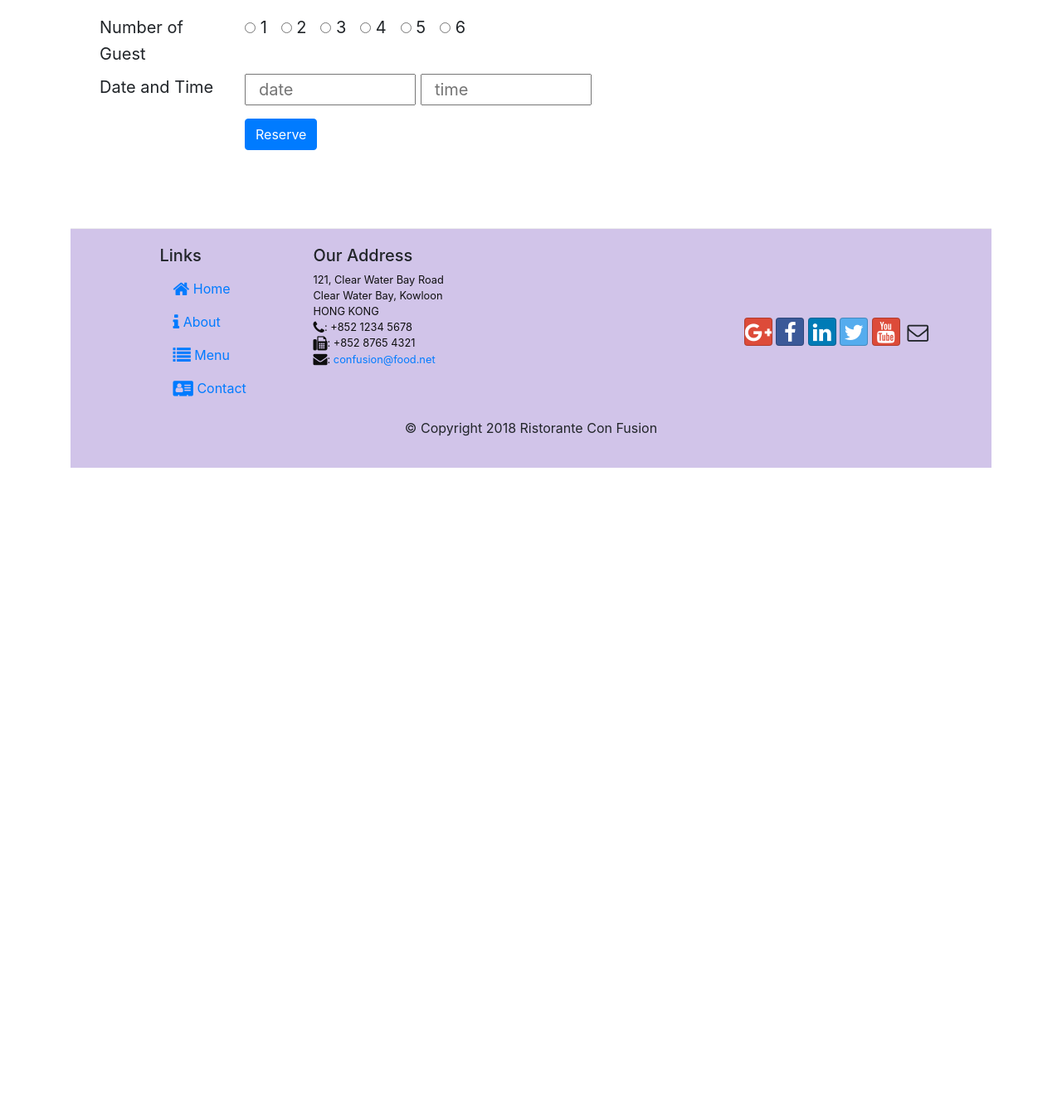
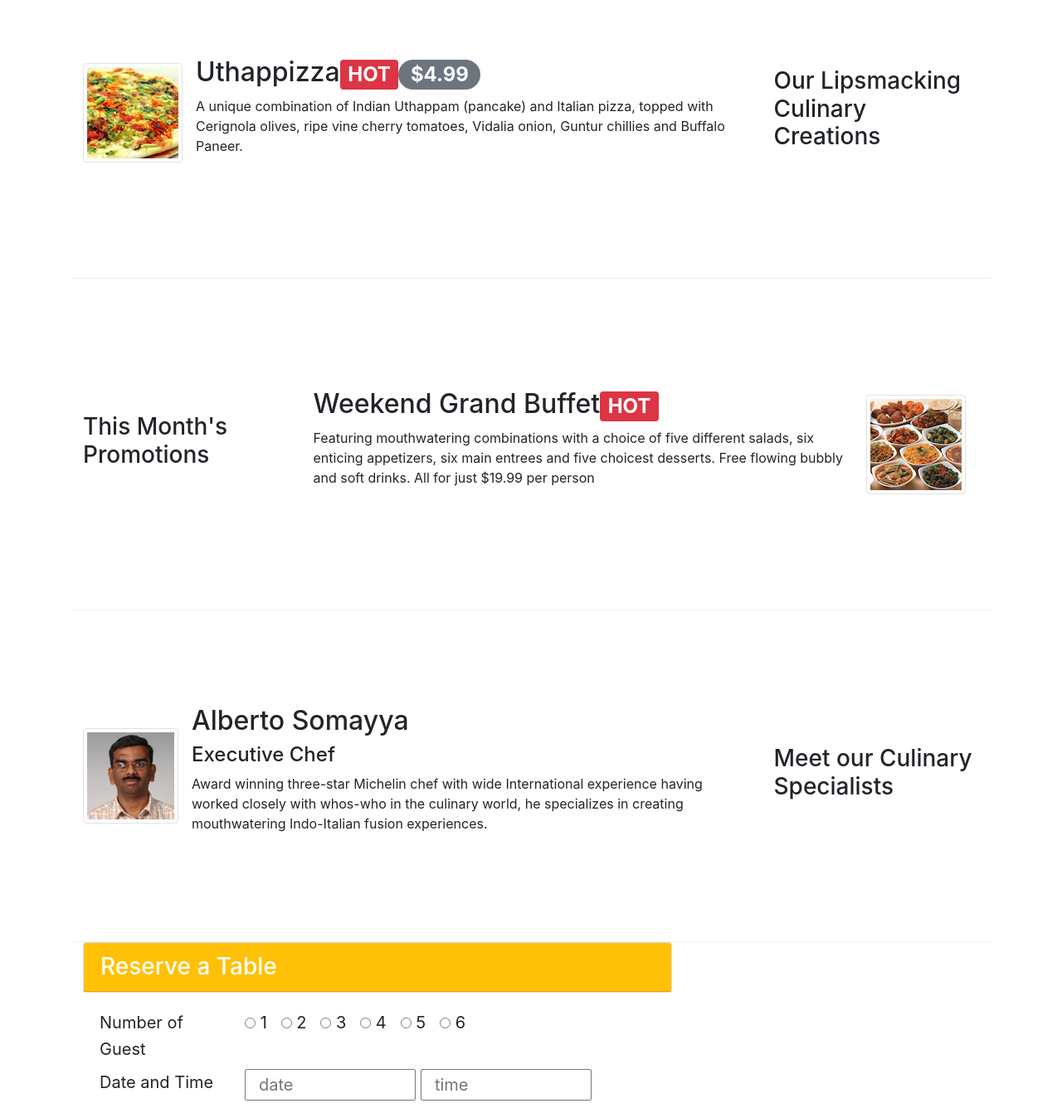
Before and after one commit to TheApurvJindal/Intro-bootstrap, a website: page index.html in a window 1280 px wide. Shown: the part 748-2084 px from the top of the page at 83% size. Before the commit the page ends 1312 px from the top, so only its background shows below. Drawn offline with nearby package versions, Linux system fonts and the light colour scheme.

```diff
--- a/index.html
+++ b/index.html
@@ -162,12 +162,63 @@
                 </div>
             </div>
 
-        <div class="col-12">
+        <div class="row align-items-center row-content">
+            <div class="col-12 col-sm-4 order-sm-last col-md-3">
+                <h3>Our Lipsmacking Culinary Creations</h3>
+            </div>
 
+            <div class="col col-sm order-sm-first col-md">
+
+            <div class="media">
+                <img class="d-flex mr-3 img-thumbnail align-self-center" src="img/uthappizza.png" alt="Uthappizza">
+                    <div class="media-body">
+                        <h2 class="mt-0">Uthappizza<span class="badge badge-danger">HOT</span><span class="badge badge-pill badge-secondary">$4.99</span></h2>
+                        <p class="d-none d-sm-block">A unique combination of Indian Uthappam (pancake) and
+                            Italian pizza, topped with Cerignola olives, ripe vine
+                            cherry tomatoes, Vidalia onion, Guntur chillies and
+                            Buffalo Paneer.</p>
+                    </div>
             </div>
-            <div class="col-12">
+            </div>
 
+        </div>
+
+
+        <div class="row align-items-center row-content">
+            <div class="col col-sm-4 order-sm-first col-md-3">
+                <h3>This Month's Promotions</h3>
             </div>
+            <div class="col col-sm order-sm-first col-md">
+                <div class="media">
+                    <div class="media-body">
+                        <h2 class="mt-0">Weekend Grand Buffet<span class="badge badge-danger">HOT</span></h2>
+                        <p class="d-none d-sm-block">Featuring mouthwatering combinations with a choice of five different salads, six enticing appetizers, six main entrees and five choicest desserts. Free flowing bubbly and soft drinks. All for just $19.99 per person </p>
+                    </div>
+                    <img src="img/buffet.png" class="d-flex mr-3 img-thumbnail align-self-center order-sm-last" alt="Grand Buffet">
+                </div>
+            </div>
+        </div>
+
+
+        <div class="row align-items-center row-content">
+            <div class="col col-sm-4 order-sm-last col-md-3">
+                <h3>Meet our Culinary Specialists</h3>
+            </div>
+            <div class="col col-sm order-sm-first col-md">
+                <div class="media">
+                    <img class="d-flex mr-3 img-thumbnail align-self-center" src="img/alberto.png" alt="Alberto Somayya">
+                    <div class="media-body">
+                        <h2 class="mt-0">Alberto Somayya</h2>
+                        <h4>Executive Chef</h4>
+                        <p class="d-none d-sm-block">Award winning three-star Michelin chef with wide
+                            International experience having worked closely with
+                            whos-who in the culinary world, he specializes in
+                            creating mouthwatering Indo-Italian fusion experiences.
+                            </p>
+                    </div>
+                </div>
+            </div>
+        </div>
 
 
         <div class="col-sm-8 col-12 col-sm-offset-2">
```
